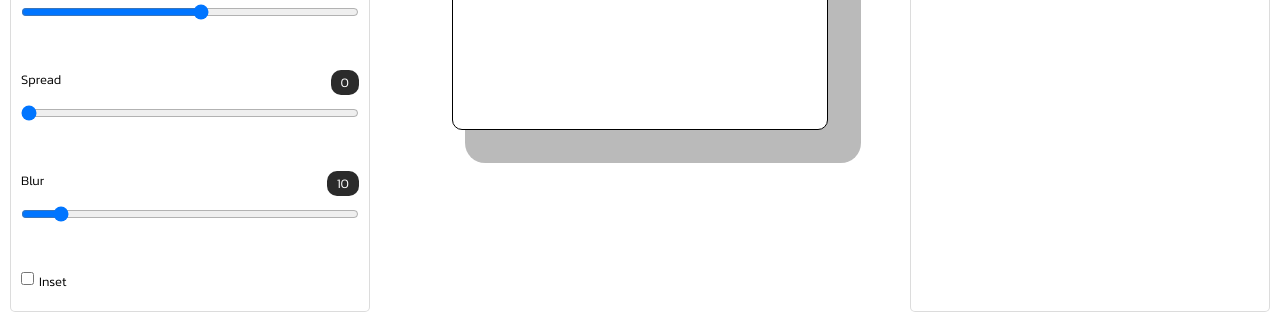
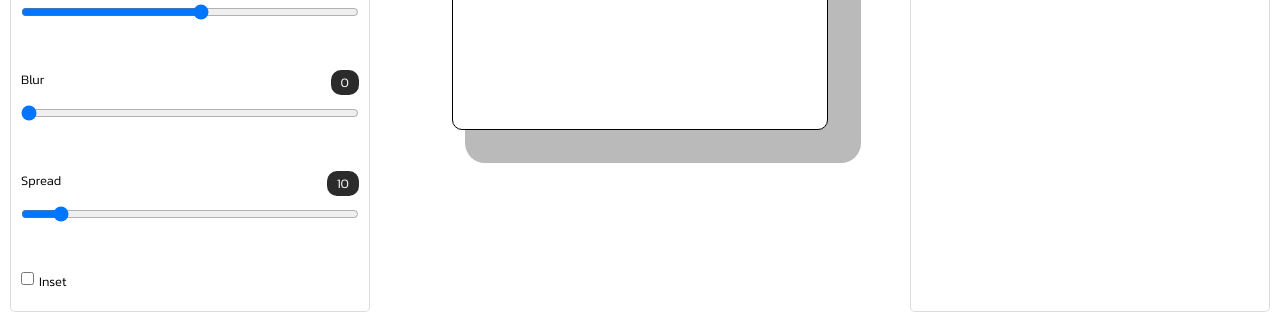
Before and after one commit to daviduzondu/Shadowgen, a React (Vite) app: page / in a window 1280 px wide. Shown: the part 486-800 px from the top of the page. Built offline with nearby package versions, Linux system fonts and the light colour scheme.

Commit message:
Made a few changes

```diff
--- a/src/components/Container.jsx
+++ b/src/components/Container.jsx
@@ -34,8 +34,8 @@ function Container() {
                 <Control label="Color" type="color" value={boxShadow[5]} onChangeHandler={e => onChangeHandler(e, 5)} />
                 <Control label="Offset X" type="range" value={boxShadow[0]} onChangeHandler={e => onChangeHandler(e, 0)} />
                 <Control label="Offset Y" type="range" value={boxShadow[1]} onChangeHandler={e => onChangeHandler(e, 1)} />
-                <Control label="Spread" type="range" value={boxShadow[2]} onChangeHandler={e => onChangeHandler(e, 2)} />
-                <Control label="Blur" type="range" value={boxShadow[3]} onChangeHandler={e => onChangeHandler(e, 3)} />
+                <Control label="Blur" type="range" value={boxShadow[2]} onChangeHandler={e => onChangeHandler(e, 2)} />
+                <Control label="Spread" type="range" value={boxShadow[3]} onChangeHandler={e => onChangeHandler(e,3)} />
                 <Control label="Inset" type="checkbox" value={boxShadow[4]} onChangeHandler={e => onChangeHandler(e, 4)} />
             </div>
             <div>
```
